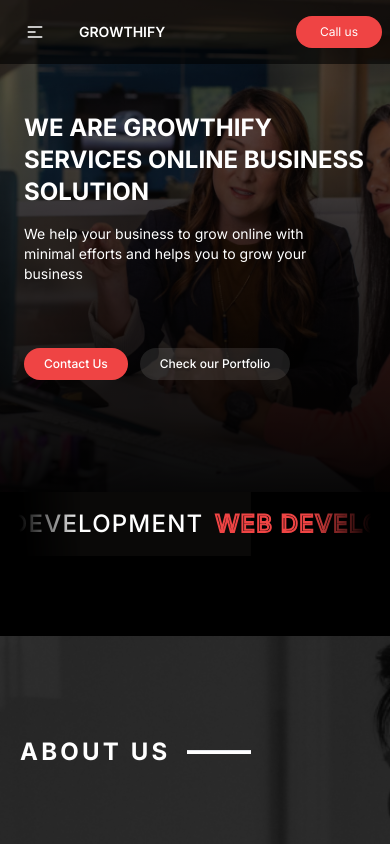
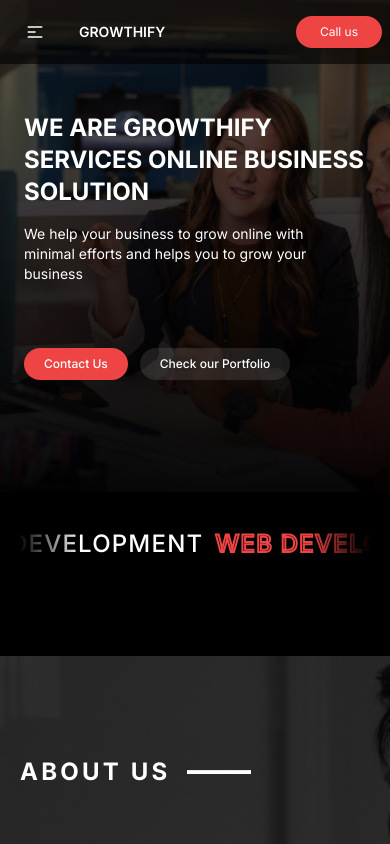
Before and after one commit to lovesinghkalbhor/Growthify, a Next.js app: page /home in a window 390 px wide. Shown: the top 844 px of the page. Built offline with nearby package versions, Linux system fonts and the light colour scheme.

Commit message:
added animation

```diff
--- a/src/app/home/page.jsx
+++ b/src/app/home/page.jsx
@@ -151,7 +151,7 @@ export default function Home() {
 
       <motion.div
         ref={contentRef}
-        className="relative overflow-hidden md:-mt-20 sm:-mt-16 xs:-mt-20"
+        className="relative overflow-hidden md:-mt-20 sm:-mt-16 xs:-mt-12 mt-5"
         onMouseEnter={handleHoverStart}
         onMouseLeave={handleHoverEnd}
       >
--- a/src/global-css/home.css
+++ b/src/global-css/home.css
@@ -140,7 +140,7 @@ body {
     ************************************************************************ */
 
   .moving__strip {
-    @apply flex md:space-x-16 sm:space-x-10 xs:space-x-6 space-x-3 bg-stone-950/90  text-white py-4
+    @apply flex md:space-x-16 sm:space-x-10 xs:space-x-6 space-x-3    text-white py-4
     align-middle rotate-0 z-[200];
   }
   .moving__strip span {
```
